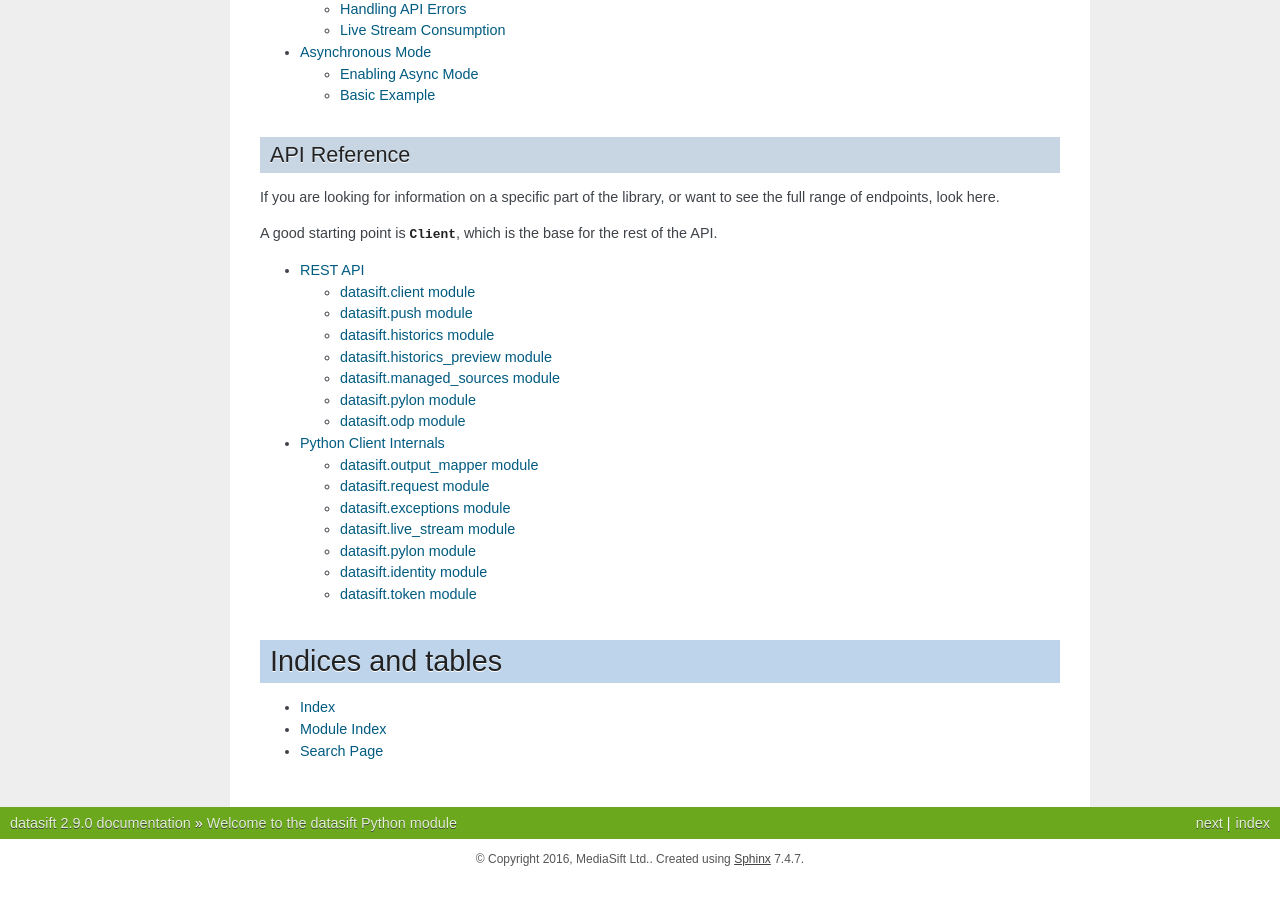
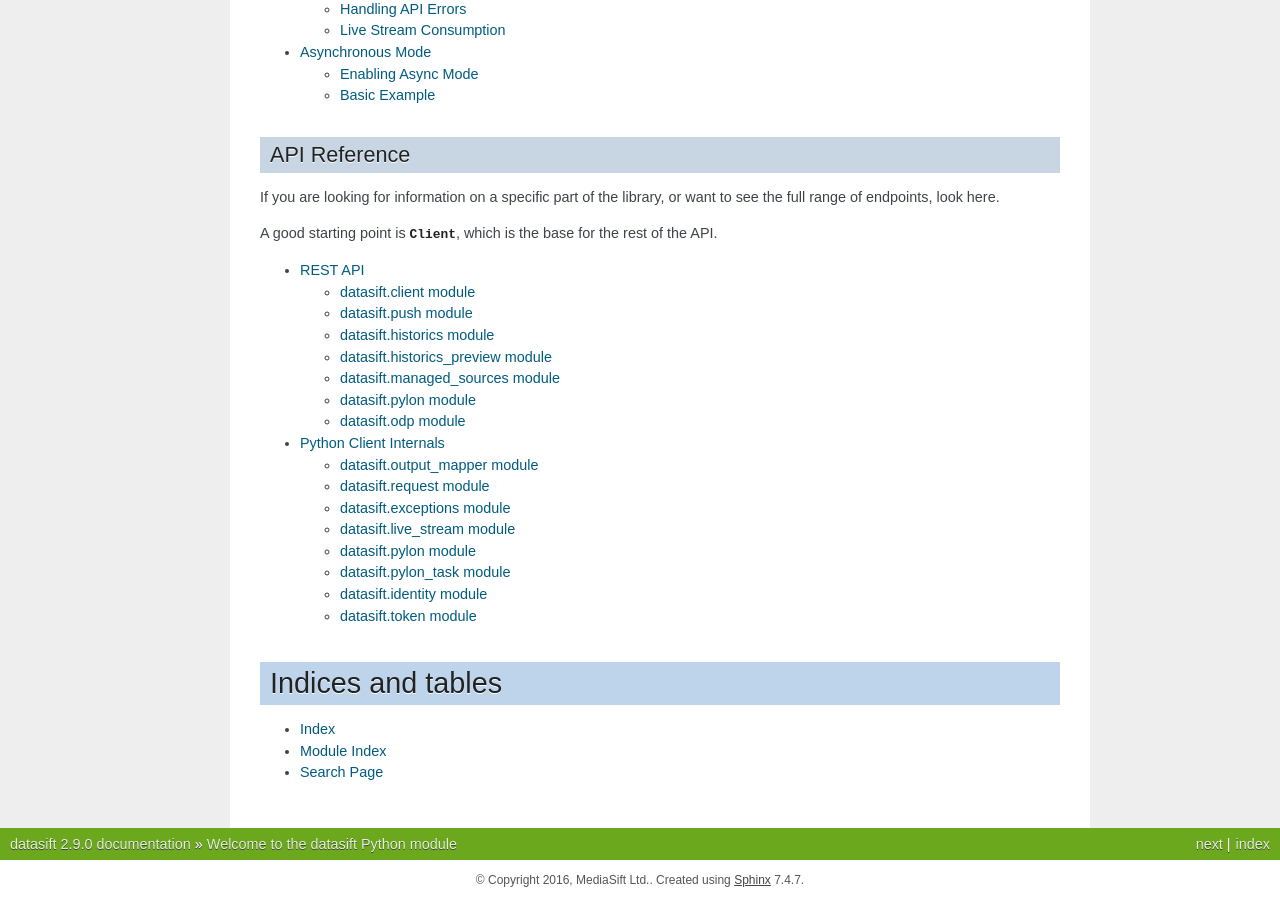
Before and after one commit to MeltwaterArchive/datasift-python, a Sphinx documentation site: the page built from docs/source/index.rst, in a window 1280 px wide and 900 px high, scrolled down 630 px. Built offline with Sphinx 7.4.7, drawn with Linux system fonts in a browser that asks for light colours; before the commit the page ends 1509 px from its top, so only the background shows below that.

Commit message:
add pylon_task to the docs

```diff
--- a/docs/source/datasift.rst
+++ b/docs/source/datasift.rst
@@ -122,6 +122,15 @@ datasift.pylon module
     :undoc-members:
     :show-inheritance:
 
+datasift.pylon_task module
+---------------------------
+
+.. automodule:: datasift.pylon_task
+    :members:
+    :undoc-members:
+    :show-inheritance:
+
+
 datasift.identity module
 ---------------------------
 
```
